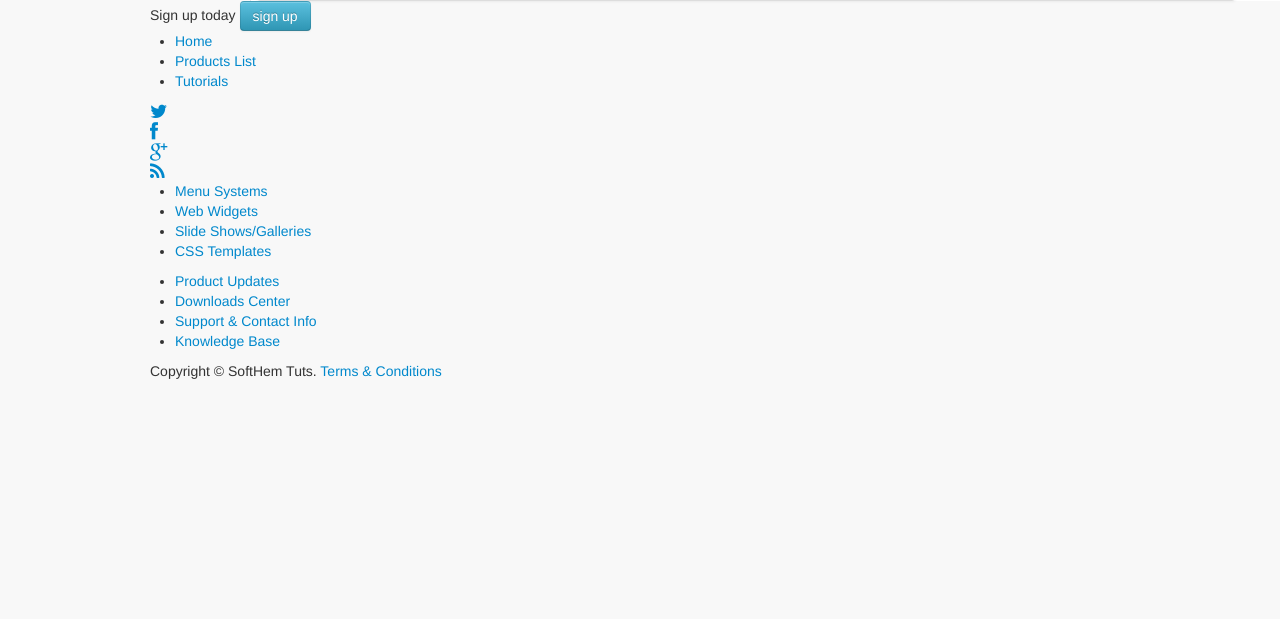
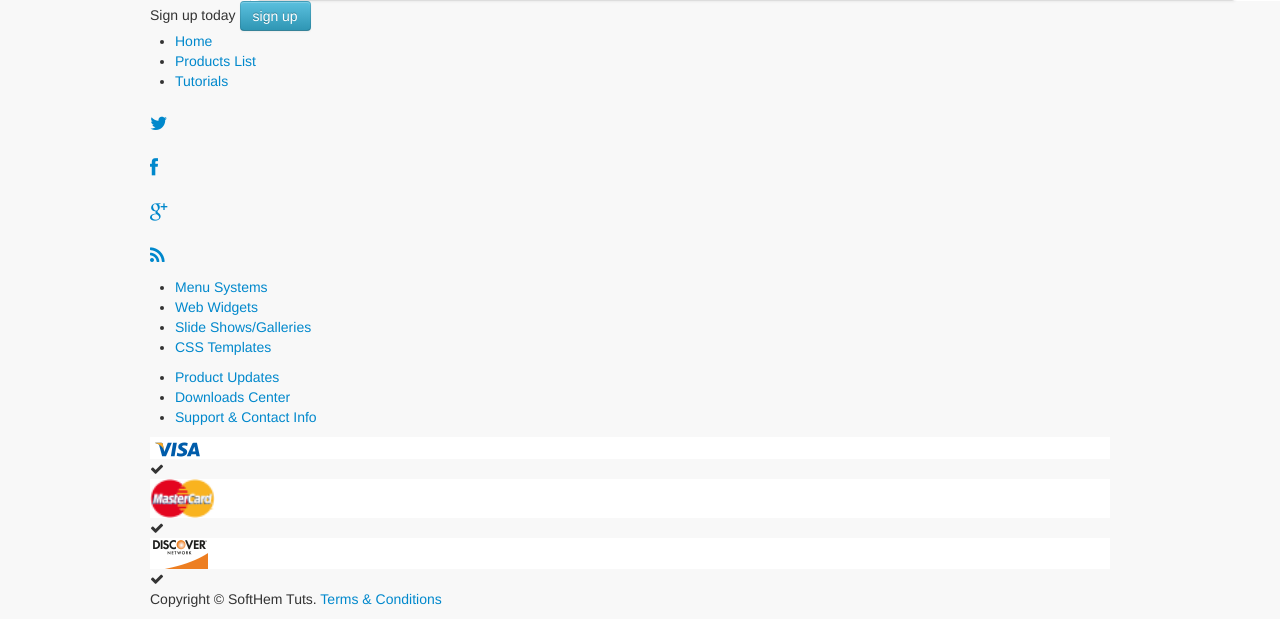
Before and after one commit to iloveyii/yii_advanced_template, a Yii app: template frontend/views/site/index.php in a window 1280 px wide. Shown: the part 2883-3502 px from the top of the page. Before the commit the page ends 3262 px from the top, so only its background shows below. Run offline with PHP 8.4 and a stand-in for Yii, Linux system fonts and the light colour scheme; the template is opened without the code that fills it, so the values that code supplies are empty; some libraries are stand-ins or nearby versions.

Commit message:
Credit card images added in the footer

```diff
--- a/frontend/views/layouts/main.php
+++ b/frontend/views/layouts/main.php
@@ -70,8 +70,9 @@
 
                         <!-- Collect the nav links, forms, and other content for toggling -->
                         <div class="collapse navbar-collapse navbar-ex1-collapse">
-                            <ul class="nav navbar-nav">
+                            <ul class="nav navbar-nav" id="main-menu">
                                   <li><a href="<?php echo $this->createUrl('site/contact');?>"><?php echo Yii::t('app','Contact'); ?></a></li>
+                                  <li><a href="<?php echo $this->createUrl('site/contact');?>"><?php echo Yii::t('app','Login'); ?></a></li>
                             </ul>
 
                           </div><!-- /.navbar-collapse -->
@@ -207,24 +208,24 @@
                               <li><a href="#">Tutorials</a></li>
                             </ul>
                       </div>
-                      <div class="social">
+                        <div class="social">
                             <div class="col-social">
-                                <div class="social twitter">
+                                <div class="social twitter" style="padding: 12px 0;">
                                     <a href="#"><i class="fa fa-twitter fa-lg"></i> </a>
                                 </div>
                             </div>
                             <div class="col-social">
-                                <div class="col-md-offset-1 social facebook">
+                                <div class="social facebook" style="padding: 12px 0;">
                                     <a href="#"><i class="fa fa-facebook fa-lg"></i></a>
                                 </div>
                             </div>
                             <div class="col-social">
-                                <div class="social google-plus">
+                                <div class="social google-plus" style="padding: 12px 0;">
                                     <a href="#"><i class="fa fa-google-plus fa-lg"></i></a>
                                 </div>
                             </div>
                             <div class="col-social">
-                                <div class="social rss">
+                                <div class="social rss" style="padding: 12px 0;">
                                     <a href="#"><i class="fa fa-rss fa-lg"></i> </a>
                                 </div>
                             </div>
@@ -250,8 +251,41 @@
                                <li><a href="#">Product Updates</a></li>
                                <li><a href="#">Downloads Center</a></li>
                                <li><a href="#">Support &amp; Contact Info</a></li>
-                               <li><a href="#">Knowledge Base</a></li>
                              </ul>
+                            <div class="cc">
+                                 <div class="col-md-4 col-sm-4 col-xs-4 no-pad">
+                                        <div class="col-md-9 col-sm-9 col-xs-9 no-pad cc-left" style="background-color: #FFF;">
+                                            <div class="">
+                                                <img class="cimg img-responsive" src="img/visa.png" />
+                                            </div>
+                                        </div>
+                                        <div class="col-md-3 col-sm-3 col-xs-3 no-pad cc-right">
+                                            <i class="fa fa-check"></i>
+                                        </div>
+                                </div>
+                                 <div class="col-md-4 col-sm-4 col-xs-4 no-pad">
+                                        <div class="col-md-9 col-sm-9 col-xs-9 no-pad cc-left" style="background-color: #FFF;">
+                                            <div class="">
+                                                <img class="cimg img-responsive" src="img/master.png" />
+                                            </div>
+                                        </div>
+                                        <div class="col-md-3 col-sm-3 col-xs-3 no-pad cc-right">
+                                            <i class="fa fa-check"></i>
+                                        </div>
+                                </div>
+                                 <div class="col-md-4 col-sm-4 col-xs-4 no-pad">
+                                        <div class="col-md-9 col-sm-9 col-xs-9 no-pad cc-left" style="background-color: #FFF;">
+                                            <div class="">
+                                                <img class="cimg img-responsive" src="img/discover.png" />
+                                            </div>
+                                        </div>
+                                        <div class="col-md-3 col-sm-3 col-xs-3 no-pad cc-right">
+                                            <i class="fa fa-check"></i>
+                                        </div>
+                                </div>
+
+
+                            </div>
                        </div>
                     </div>
                 </div>
```
Also changed, not shown: frontend/www/css/index.css (+65 -2 lines), frontend/www/img/discover.png (added), frontend/www/img/master.png (added), frontend/www/img/visa.png (added).
